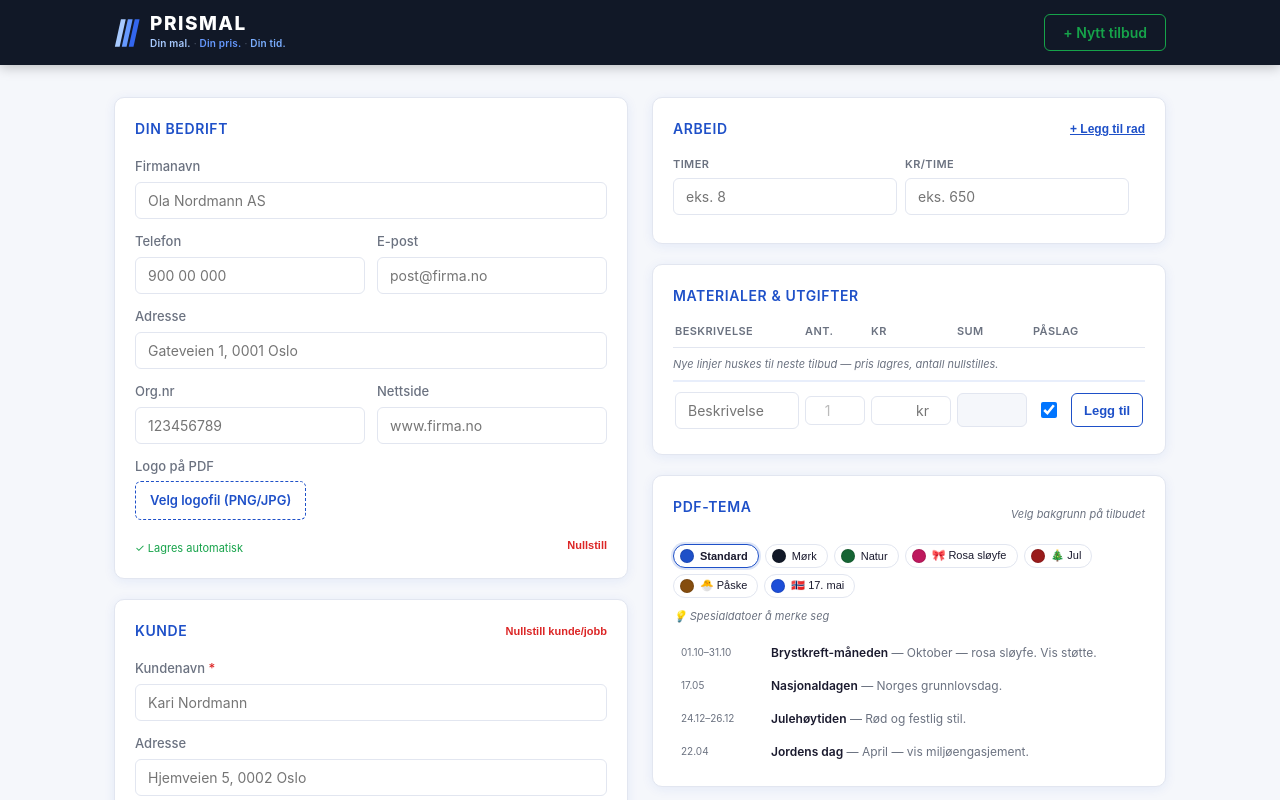
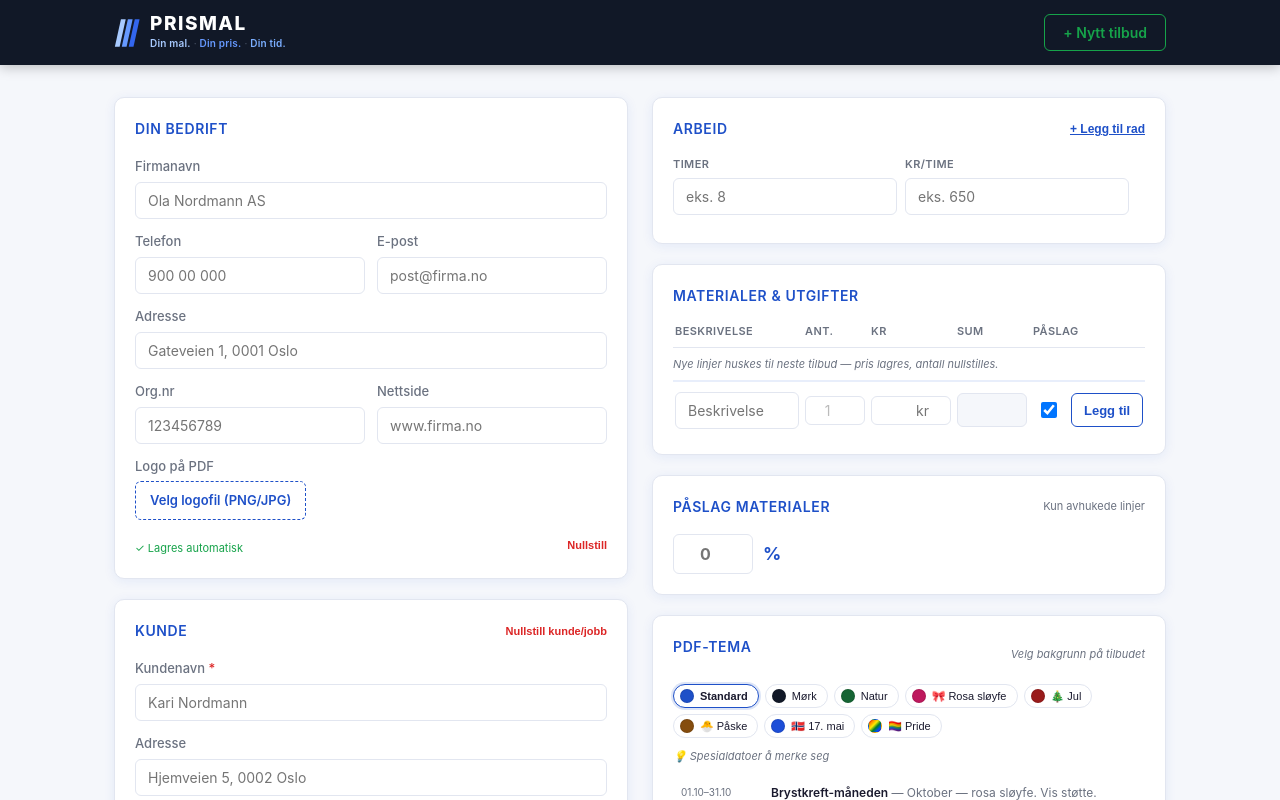
Before and after one commit to anderslura/Prismal, a React (Vite) app: page / in a window 1280 px wide. Both pictures are taken after a click on the button "Lag tilbud →". Shown: the top 800 px of the page. Built offline with nearby package versions, Linux system fonts and the light colour scheme.

Commit message:
PDF-tema flyttes under påslag, legg til Pride-tema med regnbuegradient

```diff
--- a/src/components/PdfTemavelger.jsx
+++ b/src/components/PdfTemavelger.jsx
@@ -6,6 +6,7 @@ const TEMAER = [
   { id: 'jul',        navn: '🎄 Jul',         header: '#991b1b', sub: '#ffffff' },
   { id: 'paske',      navn: '🐣 Påske',       header: '#854d0e', sub: '#ffffff' },
   { id: 'bunad',      navn: '🇳🇴 17. mai',    header: '#1d4ed8', sub: '#ffffff' },
+  { id: 'pride',      navn: '🏳️‍🌈 Pride',      header: 'linear-gradient(135deg,#e40303 0%,#ff8c00 20%,#ffed00 40%,#008026 60%,#004dff 80%,#750787 100%)', sub: '#ffffff' },
 ]
 
 const SPESIALDATOER = [
@@ -13,6 +14,7 @@ const SPESIALDATOER = [
   { dato: '17.05',       tema: 'bunad',  tittel: 'Nasjonaldagen',          beskrivelse: 'Norges grunnlovsdag.' },
   { dato: '24.12–26.12', tema: 'jul',    tittel: 'Julehøytiden',           beskrivelse: 'Rød og festlig stil.' },
   { dato: '22.04',       tema: 'gronn',  tittel: 'Jordens dag',            beskrivelse: 'April — vis miljøengasjement.' },
+  { dato: 'Juni',          tema: 'pride',  tittel: 'Pride-måneden',           beskrivelse: 'Juni — vis støtte og inkludering.' },
 ]
 
 export default function PdfTemavelger({ valgtTema, onVelg }) {
--- a/src/components/TilbudSkjema.jsx
+++ b/src/components/TilbudSkjema.jsx
@@ -248,11 +248,6 @@ export default function TilbudSkjema({ skjema, oppdater, onGenerer, laster, feil
           </div>
         </section>
 
-        {/* PDF-TEMA */}
-        <section className="skjema-seksjon">
-          <PdfTemavelger valgtTema={skjema.pdfTema || 'standard'} onVelg={v => oppdater('pdfTema', v)} />
-        </section>
-
         {/* PÅSLAG */}
         <section className="skjema-seksjon">
           <div className="seksjon-tittel-rad">
@@ -283,6 +278,11 @@ export default function TilbudSkjema({ skjema, oppdater, onGenerer, laster, feil
           </section>
         )}
 
+        {/* PDF-TEMA */}
+        <section className="skjema-seksjon">
+          <PdfTemavelger valgtTema={skjema.pdfTema || 'standard'} onVelg={v => oppdater('pdfTema', v)} />
+        </section>
+
         {feil && <p className="feilmelding">{feil}</p>}
         <button className="btn btn-primary btn-stor" onClick={onGenerer} disabled={laster}>
           {laster ? 'Genererer tilbud...' : 'Generer profesjonelt tilbud'}
```
